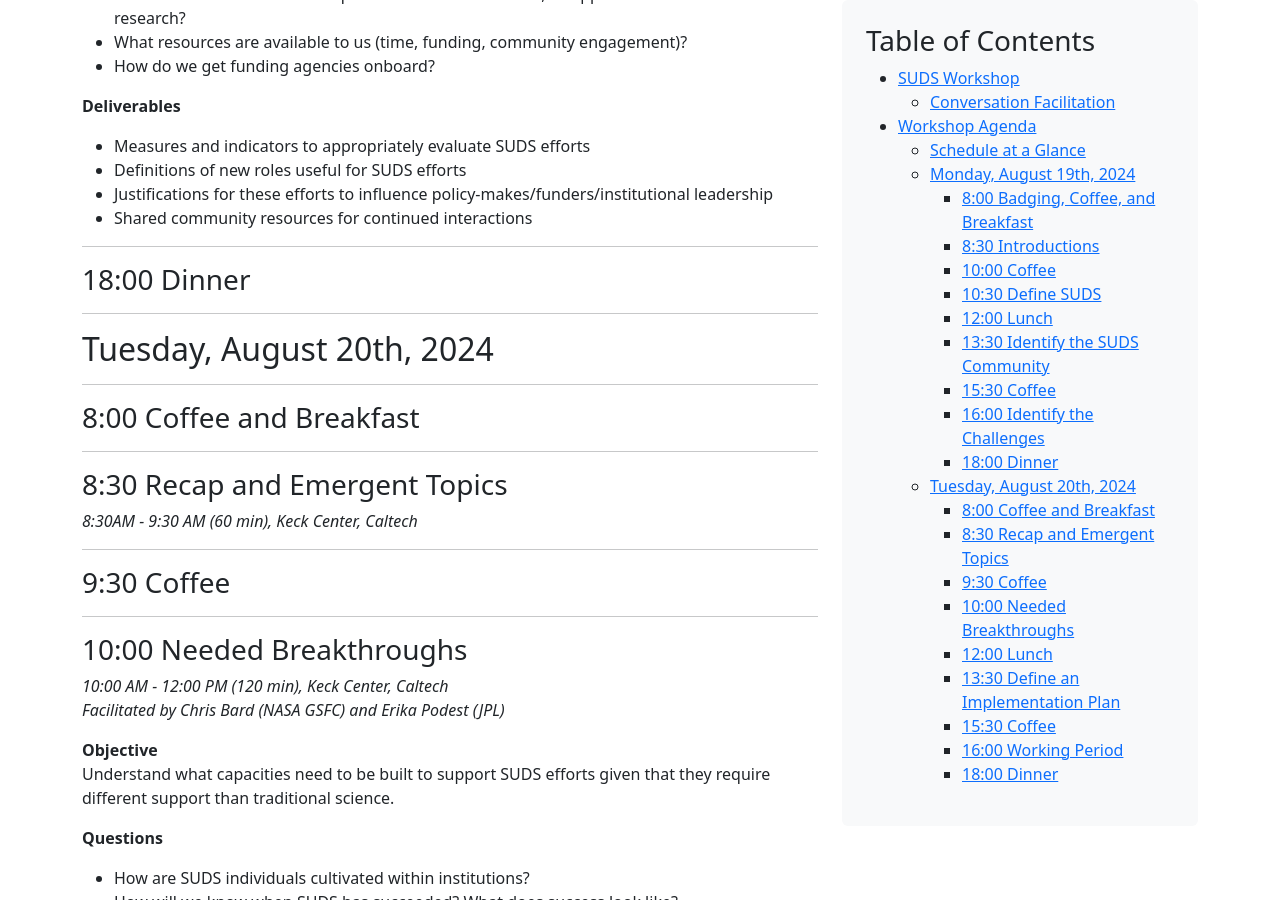
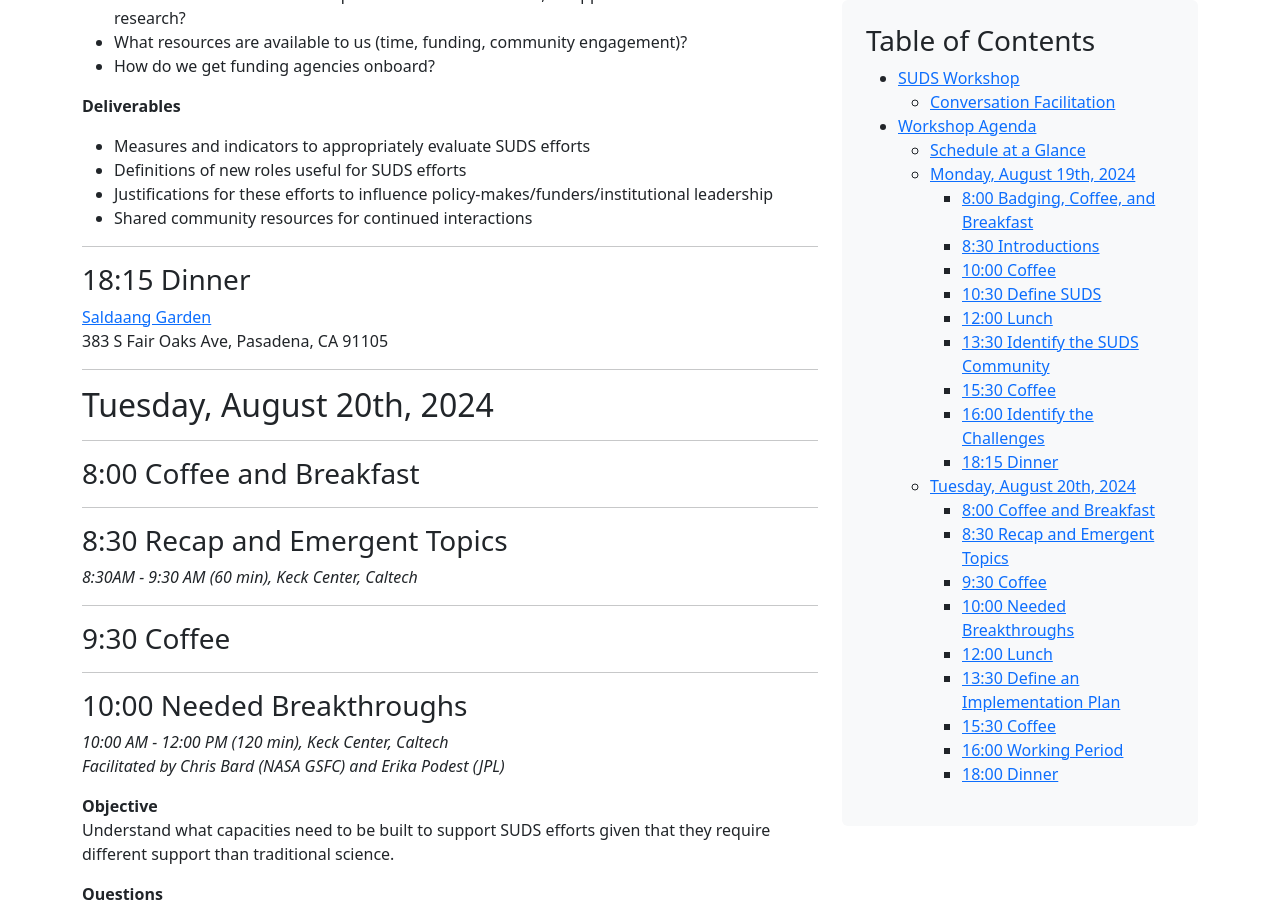
Before and after one commit to JPLMLIA/sudsconf, a Jekyll site: the page built from program/workshop.md, in a window 1280 px wide and 900 px high, scrolled down 3719 px. Built offline with Jekyll 4.4.1, drawn with Linux system fonts in a browser that asks for light colours; a script that is not in the unit is left out; comment, search, counter and statistics services are not loaded.

Commit message:
Add dinner reservation

```diff
--- a/program/workshop.md
+++ b/program/workshop.md
@@ -141,7 +141,11 @@ Identify the challenges to SUDS in represented institutions and communities. Art
 
 ---
 
-### 18:00 Dinner
+### 18:15 Dinner
+[Saldaang Garden](https://www.saladang-garden.com/) \
+383 S Fair Oaks Ave, Pasadena, CA 91105
+
+
 
 ---
 
```
